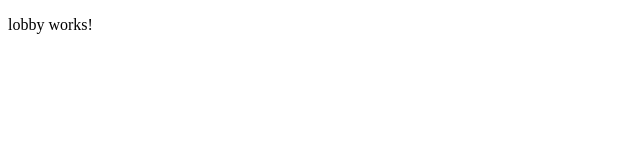
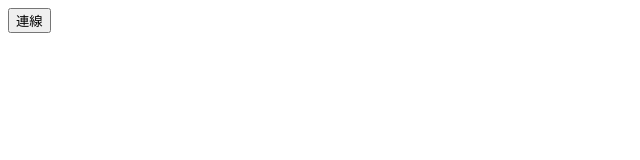
Before and after one commit to evanwu520/game, an Angular app in the folder frontend/AngularGui/: page / in a window 1280 px wide. Shown: the top 160 px of the page, without its empty margins (0-640 px from the left). Built offline with nearby package versions, Linux system fonts and the light colour scheme.

Commit message:
[feat] 新增 websocket  服務 ng g s service/websocket/Websocket

```diff
--- a/frontend/AngularGui/src/app/app.component.ts
+++ b/frontend/AngularGui/src/app/app.component.ts
@@ -6,5 +6,9 @@ import { Component } from '@angular/core';
   styleUrls: ['./app.component.scss']
 })
 export class AppComponent {
-  title = 'AngularGui';
+
+  constructor() {
+
+  }
+
 }
--- a/frontend/AngularGui/src/app/app.module.ts
+++ b/frontend/AngularGui/src/app/app.module.ts
@@ -4,6 +4,7 @@ import { BrowserModule } from '@angular/platform-browser';
 import { AppRoutingModule } from './app-routing.module';
 import { AppComponent } from './app.component';
 import { LobbyComponent } from './page/lobby/lobby.component';
+import { WebsocketService } from './service/websocket/websocket.service';
 
 @NgModule({
   declarations: [
@@ -14,7 +15,9 @@ import { LobbyComponent } from './page/lobby/lobby.component';
     BrowserModule,
     AppRoutingModule
   ],
-  providers: [],
+  providers: [
+    WebsocketService,
+  ],
   bootstrap: [AppComponent]
 })
 export class AppModule { }
--- a/frontend/AngularGui/src/app/page/lobby/lobby.component.html
+++ b/frontend/AngularGui/src/app/page/lobby/lobby.component.html
@@ -1 +1,2 @@
-<p>lobby works!</p>
+
+<button (click)="startConnect()">連線</button>
--- a/frontend/AngularGui/src/app/page/lobby/lobby.component.ts
+++ b/frontend/AngularGui/src/app/page/lobby/lobby.component.ts
@@ -1,4 +1,5 @@
 import { Component, OnInit } from '@angular/core';
+import { WebsocketService } from 'src/app/service/websocket/websocket.service';
 
 @Component({
   selector: 'app-lobby',
@@ -7,9 +8,22 @@ import { Component, OnInit } from '@angular/core';
 })
 export class LobbyComponent implements OnInit {
 
-  constructor() { }
+  // ====.====.====.====.====.====.====.====.====.====.====.====.====.====.====.====.====.====.====
+
+  constructor(
+    private websocket: WebsocketService,
+  ) { }
 
   ngOnInit(): void {
   }
 
+  // ====.====.====.====.====.====.====.====.====.====.====.====.====.====.====.====.====.====.====
+  startConnect() {
+    if (!this.websocket.conn) {
+      this.websocket.startConnect()
+    }
+    else {
+      console.log('連線已存在')
+    }
+  }
 }
--- /dev/null
+++ b/frontend/AngularGui/src/app/service/websocket/websocket.service.ts
@@ -0,0 +1,37 @@
+import { Injectable } from '@angular/core';
+
+@Injectable({
+  providedIn: 'root'
+})
+export class WebsocketService {
+
+  // 第三方測試 http://coolaf.com/tool/chattest
+
+  public conn: WebSocket
+  private host = 'ws://123.193.145.165:1002/ws'
+
+  // ====.====.====.====.====.====.====.====.====.====.====.====.====.====.====.====.====.====.====
+
+  constructor() { }
+
+  // ====.====.====.====.====.====.====.====.====.====.====.====.====.====.====.====.====.====.====
+  startConnect() {
+    if (window["WebSocket"]) {
+      this.conn = new WebSocket(this.host);
+      this.conn.onclose = function(evt) {
+        console.log('Connection closed.')
+      };
+      this.conn.onmessage = function(evt: MessageEvent) {
+
+        let data: string = evt.data
+        if (data.includes('wel')) {
+          // 如果 含有 welecome 需要去掉
+          data = data.split('wel')[0]
+        }
+        console.log(JSON.parse(data))
+      };
+    } else {
+      console.log('Your browser does not support WebSockets.')
+    }
+  }
+}
```
Also changed, not shown: 1 other file (tests, documents, lock files or other folders).
